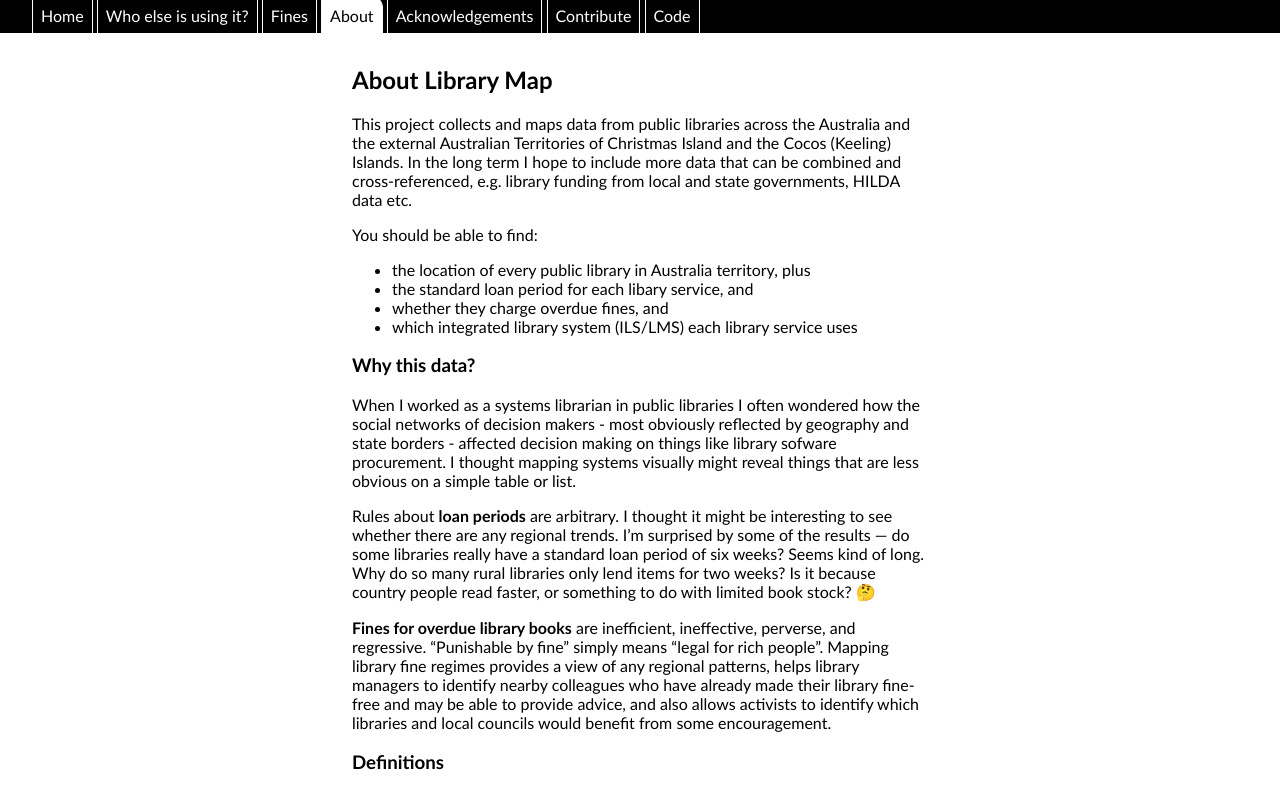
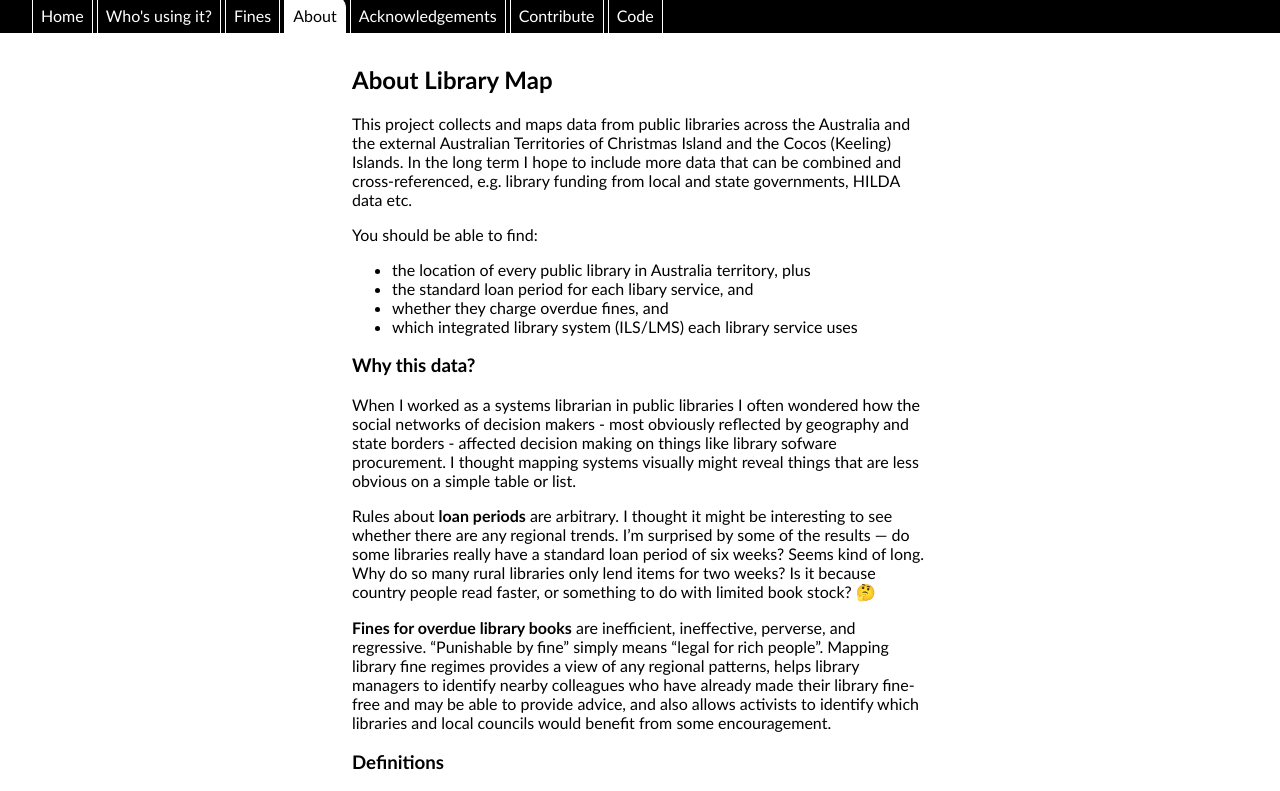
Before and after one commit to hughrun/public_library_map, a plain HTML site: page website/about/index.html in a window 1280 px wide. Shown: the part 88-879 px from the top of the page. Drawn offline with Linux system fonts and the light colour scheme.

Commit message:
fix who is using it nav

```diff
--- a/website/about/index.html
+++ b/website/about/index.html
@@ -17,7 +17,7 @@
       <nav>
         <ul>
           <li><a href="/">Home</a></li>
-          <li><a href="/who-else">Who else is using it?</a></li>
+          <li><a href="/who-else">Who's using it?</a></li>
           <li><a href="/fines">Fines</a></li>
           <li class="active-tab">About</li>
           <li><a href="/sources">Acknowledgements</a></li>
```
Also changed, not shown: website/contributing/index.html (+1 -1 lines), website/fines/index.html (+1 -1 lines), website/index.html (+1 -1 lines), website/sources/index.html (+1 -1 lines).
